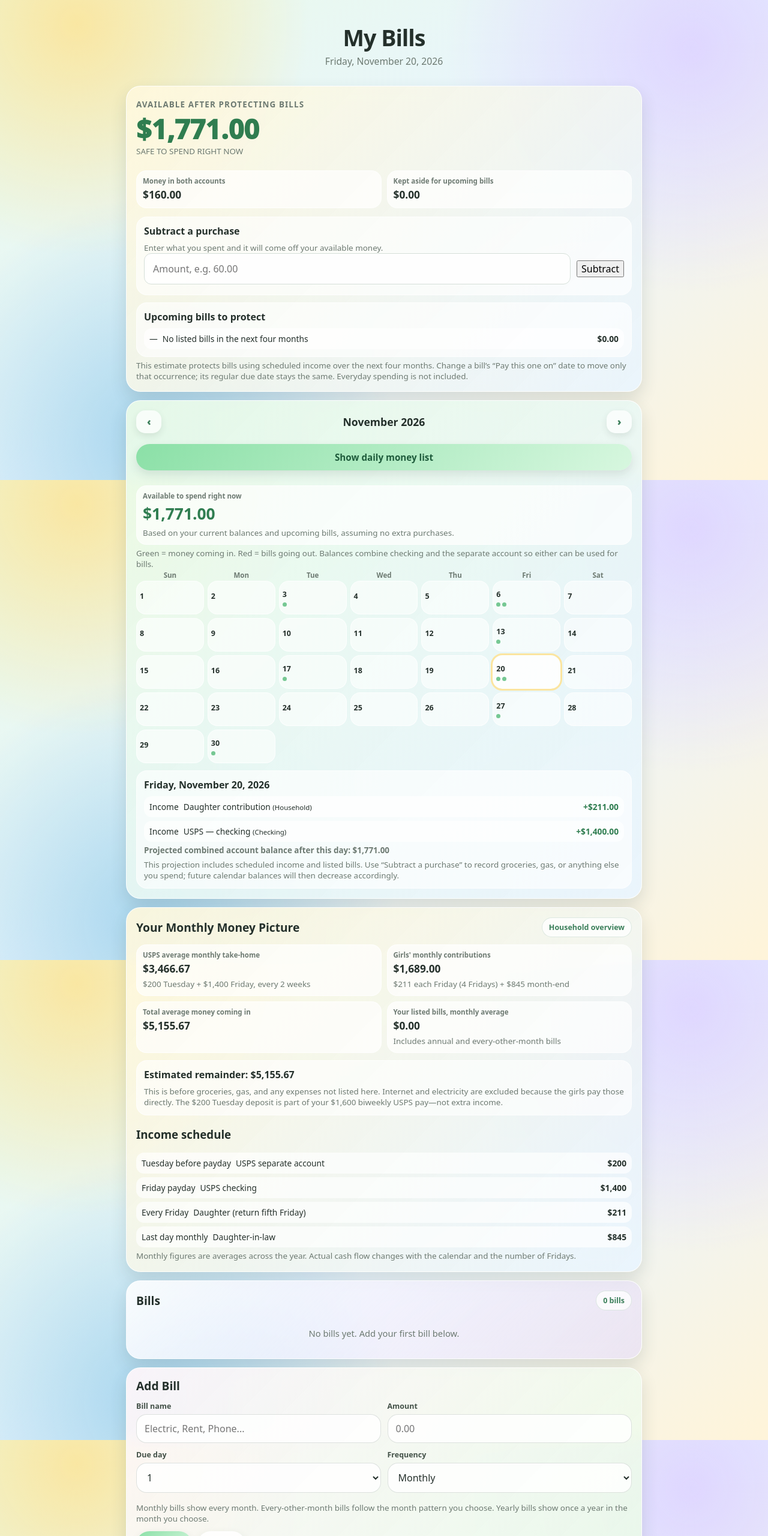
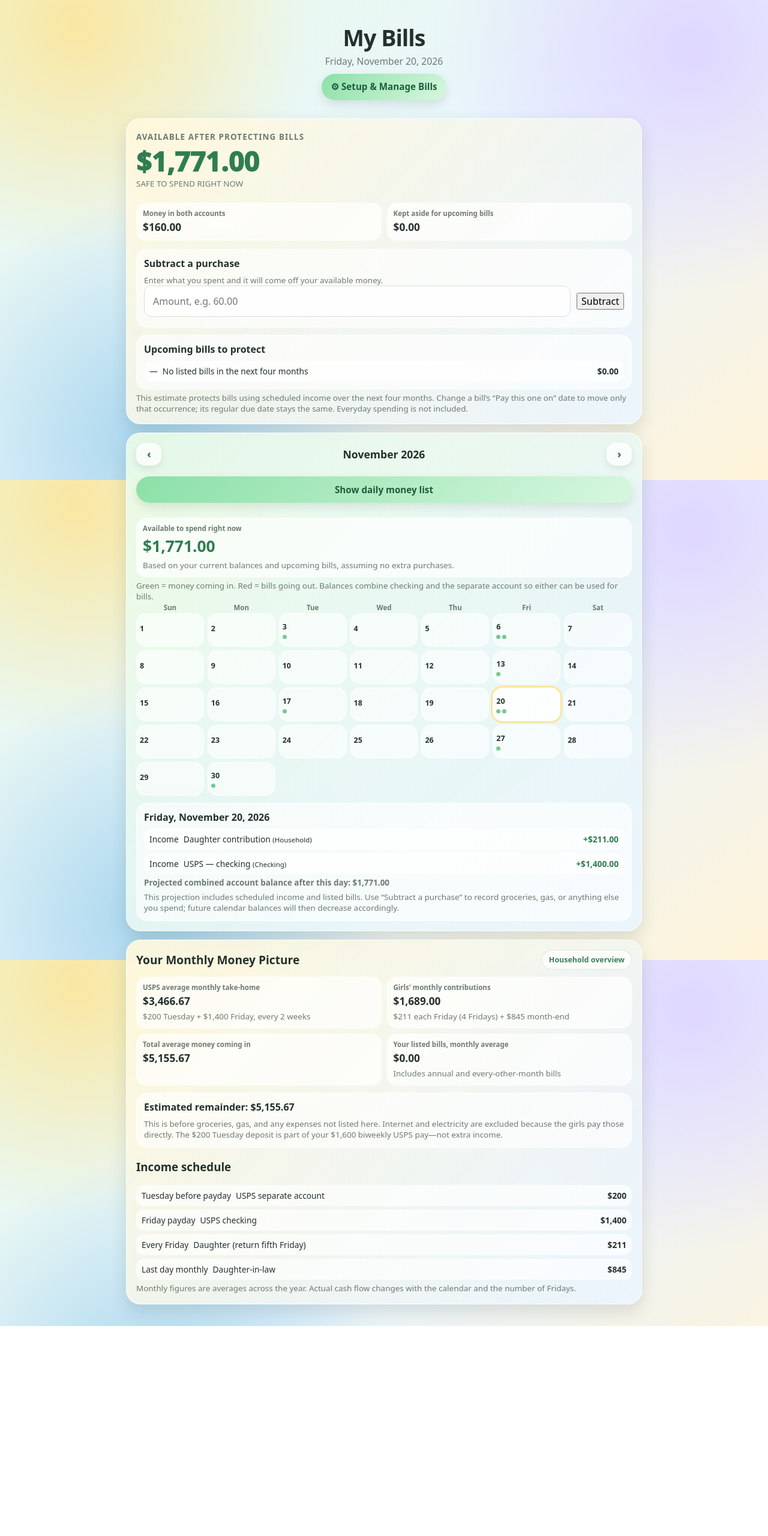
Before and after one commit to bisket74-eng/bills, a plain HTML site: page index.html in a window 1280 px wide. Shown: the top 2560 px of the page at 60% size. After the commit the page ends 2210 px from the top, so only its background shows below. Drawn offline with Linux system fonts and the light colour scheme.

Commit message:
Group bill and deposit configuration under setup button

```diff
--- a/index.html
+++ b/index.html
@@ -68,7 +68,7 @@
 </head>
 <body>
 <main class="app">
-<header class="top-header"><h1>My Bills</h1><p id="todayLine">Your monthly bills and paycheck plan</p></header>
+<header class="top-header"><h1>My Bills</h1><p id="todayLine">Your monthly bills and paycheck plan</p><button type="button" id="openSetupBtn" class="btn btn-primary" style="margin-top:10px">⚙ Setup &amp; Manage Bills</button></header>
 
 <section class="card card-next" id="spendingOverview">
   <p class="small-note" style="font-weight:900;letter-spacing:.08em;text-transform:uppercase">Available after protecting bills</p>
@@ -129,7 +129,7 @@
 
 
 
-<section class="card card-bills">
+<section class="card" id="setupPanel" style="display:none"><div style="display:flex;align-items:center;justify-content:space-between;gap:12px"><h2 class="section-title">Setup &amp; Manage</h2><button type="button" id="closeSetupBtn" class="btn">Close</button></div><p class="small-note">Your bill list, recurring bill setup, automatic deposit schedule, account balances, and backup tools are here.</p><section class="card card-bills">
   <h2 class="section-title">Bills <span class="pill" id="billCountPill">0 bills</span></h2>
   <div id="billList"></div>
 </section>
@@ -163,7 +163,7 @@
   <p class="small-note">Export saves your bills and paycheck setup to a file. Import restores them on this device.</p>
   <div class="btn-row"><button class="btn btn-yellow" id="exportBtn" type="button">Export Backup</button><label class="btn btn-blue" for="importFile">Import Backup</label><input class="hide" id="importFile" type="file" accept="application/json,.json" /></div>
   <div class="backup-box"><p class="small-note" id="backupStatus">No backup action yet.</p></div>
-</section>
+</section></section>
 </main>
 
 <script>
@@ -510,6 +510,8 @@ function escapeHtml(value){return String(value).replaceAll("&","&amp;").replaceA
 function checkForNewDay(){const current=startOfDay(new Date());if(dateKey(current)!==dateKey(today)){today=current;selectedDateKey=dateKey(today);visibleMonth=new Date(today.getFullYear(),today.getMonth(),1);render()}}
 els.prevMonthBtn.addEventListener("click",()=>{visibleMonth=new Date(visibleMonth.getFullYear(),visibleMonth.getMonth()-1,1);renderCalendar();renderSelectedDay()});
 els.nextMonthBtn.addEventListener("click",()=>{visibleMonth=new Date(visibleMonth.getFullYear(),visibleMonth.getMonth()+1,1);renderCalendar();renderSelectedDay()});
+document.getElementById("openSetupBtn").addEventListener("click",()=>{document.getElementById("setupPanel").style.display="block";document.getElementById("setupPanel").scrollIntoView({behavior:"smooth",block:"start"})});
+document.getElementById("closeSetupBtn").addEventListener("click",()=>{document.getElementById("setupPanel").style.display="none";document.getElementById("openSetupBtn").scrollIntoView({behavior:"smooth",block:"center"})});
 document.getElementById("toggleDailyLedger").addEventListener("click",()=>{const panel=document.getElementById("dailyMoneyLedger"),button=document.getElementById("toggleDailyLedger"),opening=panel.style.display==="none";panel.style.display=opening?"block":"none";button.textContent=opening?"Hide daily money list":"Show daily money list";if(opening)renderDailyMoneyLedger()});
 els.billFrequency.addEventListener("change",()=>updateFrequencyMonthPicker());
 els.saveBillBtn.addEventListener("click",saveBillFromForm);els.cancelEditBtn.addEventListener("click",clearBillForm);els.saveSettingsBtn.addEventListener("click",saveSettingsFromForm);document.getElementById("recordSpendBtn").addEventListener("click",recordSpending);document.getElementById("spendAmount").addEventListener("keydown",event=>{if(event.key==="Enter")recordSpending()});els.exportBtn.addEventListener("click",exportBackup);
```
